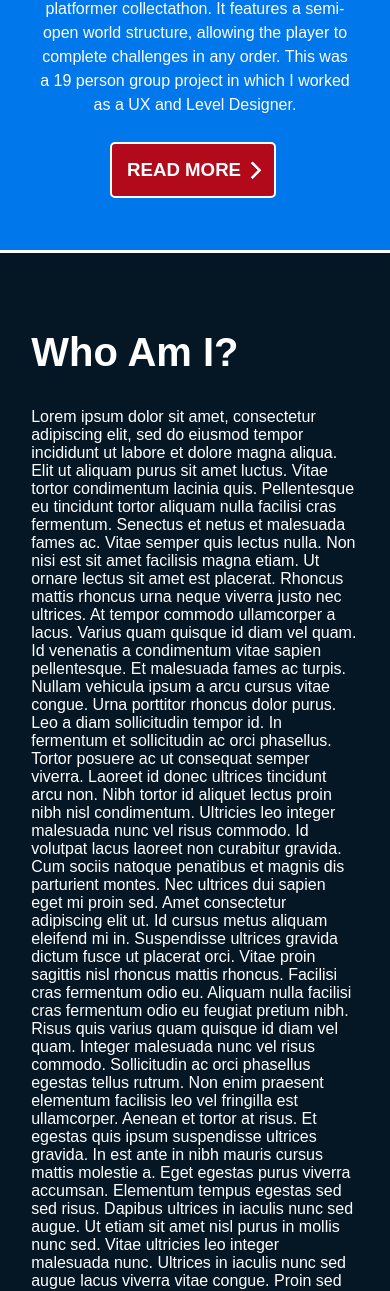
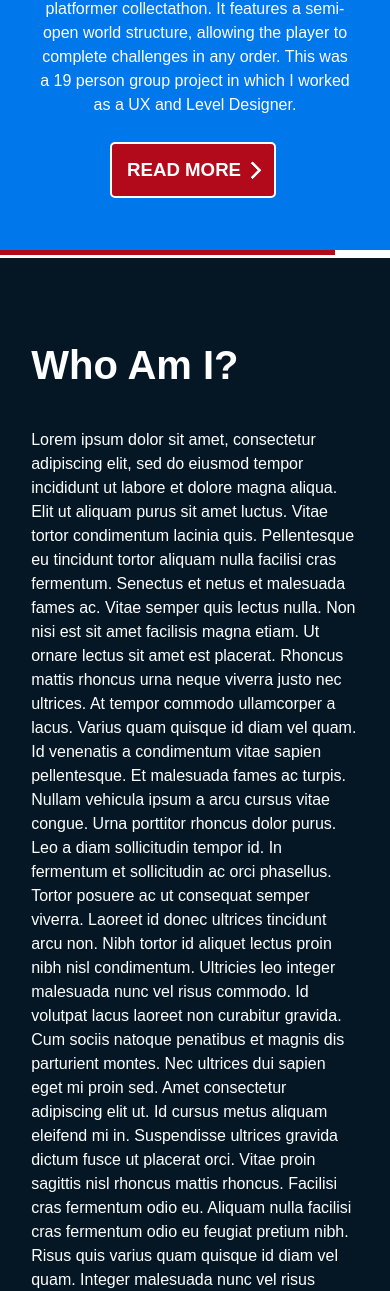
Before and after one commit to drcheesyman/portfolio, a PHP site: page / in a window 390 px wide. Shown: the part 533-1824 px from the top of the page. Run offline with PHP 8.4, Linux system fonts and the light colour scheme.

Commit message:
Added timer bar to mobile

```diff
--- a/index.html
+++ b/index.html
@@ -25,7 +25,8 @@
         <nav>
             <ul id="buttons-bar">
                 <li id="hamburger">
-                    <img onclick="myFunction()" src="media/generic/hamburger.png">
+                    <img id="hamOpen" onclick="myFunction()" src="media/generic/hamburger.png">
+                    <img id="hamClose" style="display: none;" onclick="myFunction()" src="media/generic/hamburgerClose.png">
 
                     <div id="mobileNav" style="display: none;">
                         <ul class="head-dropdown">
@@ -97,6 +98,8 @@
                     </div>
                 </div>
             </a>
+
+            <div class="mobileTimerIndicator"></div>
         </div>
 
         <!-- -------- SPLIT SPIRIT -------- -->
@@ -128,6 +131,8 @@
                     </div>
                 </div>
             </a>
+
+            <div class="mobileTimerIndicator"></div>
         </div>
 
         <!-- -------- Platforming Adventure -------- -->
@@ -159,6 +164,8 @@
                     </div>
                 </div>
             </a>
+
+            <div class="mobileTimerIndicator"></div>
         </div>
 
         <!--
@@ -223,10 +230,16 @@
 
         function myFunction() {
             var x = document.getElementById("mobileNav");
+            var y = document.getElementById("hamOpen");
+            var z = document.getElementById("hamClose");
             if (x.style.display === "none") {
                 x.style.display = "block";
+                y.style.display = "none";
+                z.style.display = "block";
             } else {
                 x.style.display = "none";
+                y.style.display = "block";
+                z.style.display = "none";
             }
         }
 
@@ -252,6 +265,7 @@
             var x = document.getElementsByClassName("header-slides");
             var y = document.getElementsByClassName("minislider-icon");
             var z = document.getElementsByClassName("timer");
+            var w = document.getElementsByClassName("mobileTimerIndicator");
 
             if (n > x.length) { slideIndex = 1 }
             if (n < 1) { slideIndex = x.length }
@@ -270,6 +284,13 @@
                 if (i == slideIndex - 1) { z[slideIndex - 1].style.animation = "minisliderTimerFill " + t + "ms linear"; }
                 else { z[i].style.animation = "none"; }
             }
+
+            for (i = 0; i < w.length; i++) {
+                if (i == slideIndex - 1) { w[slideIndex - 1].style.animation = "minisliderTimerFill " + t + "ms linear"; }
+                else { z[i].style.animation = "none"; }
+            }
+
+            window.scrollTo(0, 0);
         }
     </script>
 
@@ -285,7 +306,7 @@
         </ul>
     </div>
 
-    <section>
+    <section class="content">
         <h2>Who Am I?</h2>
         <p>
             Lorem ipsum dolor sit amet, consectetur adipiscing elit, sed do eiusmod tempor incididunt ut labore et dolore magna aliqua. Elit ut aliquam purus sit amet luctus. Vitae tortor condimentum lacinia quis. Pellentesque eu tincidunt tortor aliquam nulla facilisi cras fermentum. Senectus et netus et malesuada fames ac. Vitae semper quis lectus nulla. Non nisi est sit amet facilisis magna etiam. Ut ornare lectus sit amet est placerat. Rhoncus mattis rhoncus urna neque viverra justo nec ultrices. At tempor commodo ullamcorper a lacus. Varius quam quisque id diam vel quam. Id venenatis a condimentum vitae sapien pellentesque. Et malesuada fames ac turpis. Nullam vehicula ipsum a arcu cursus vitae congue. Urna porttitor rhoncus dolor purus. Leo a diam sollicitudin tempor id.
--- a/style.css
+++ b/style.css
@@ -90,10 +90,10 @@ header nav
     padding: 30px;
 }
 
-#buttons-bar li:hover .head-dropdown
+/*#buttons-bar li:hover .head-dropdown
 {
     display: block;
-}
+}*/
 
 .head-dropdown
 {
@@ -160,9 +160,14 @@ main
     margin-top: 83px;
 }
 
+.content
+{
+    line-height: 1.5;
+}
+
 .slider-item
 {
-    padding: 5% 10% 5%;
+    padding: 5% 10% 6%;
 
     background-color: var(--paletteDark);
 
@@ -173,16 +178,20 @@ main
     /*animation: sliderContentFloatIn 1.5s;*/
 }
 
-.slider-item img.slider-background
+.mobileTimerIndicator
 {
+    display: none;
+    height: 5px;
+    background-color: var(--paletteDark);
+    width: 70%;
+}
+
+.slider-item img.slider-background {
     position: absolute;
-
     width: 100%;
     height: 100%;
-
     left: 0;
     top: 0;
-
     z-index: -10;
 }
 
@@ -904,6 +913,11 @@ h2
 
 @media screen and (max-width: 1120px)
 {
+    .mobileTimerIndicator
+    {
+        display: block;
+    }
+
     #buttons-bar li#hamburger
     {
         display: block;
```
Also changed, not shown: media/generic/hamburgerClose.png (added). Lines whose indentation alone changed are shown as unchanged.
